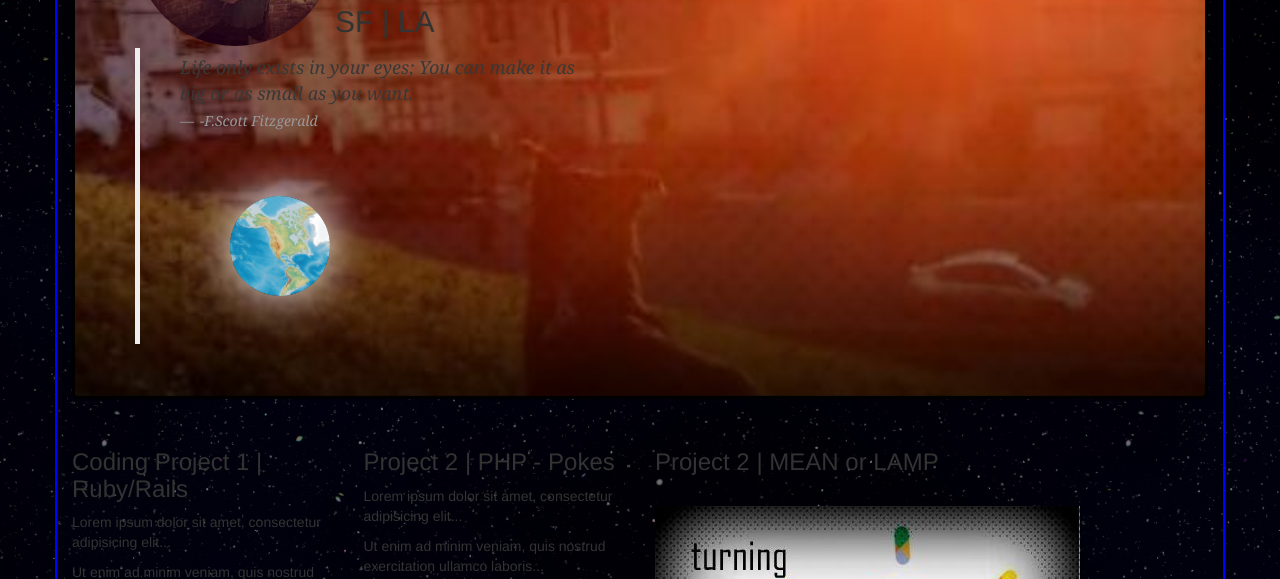
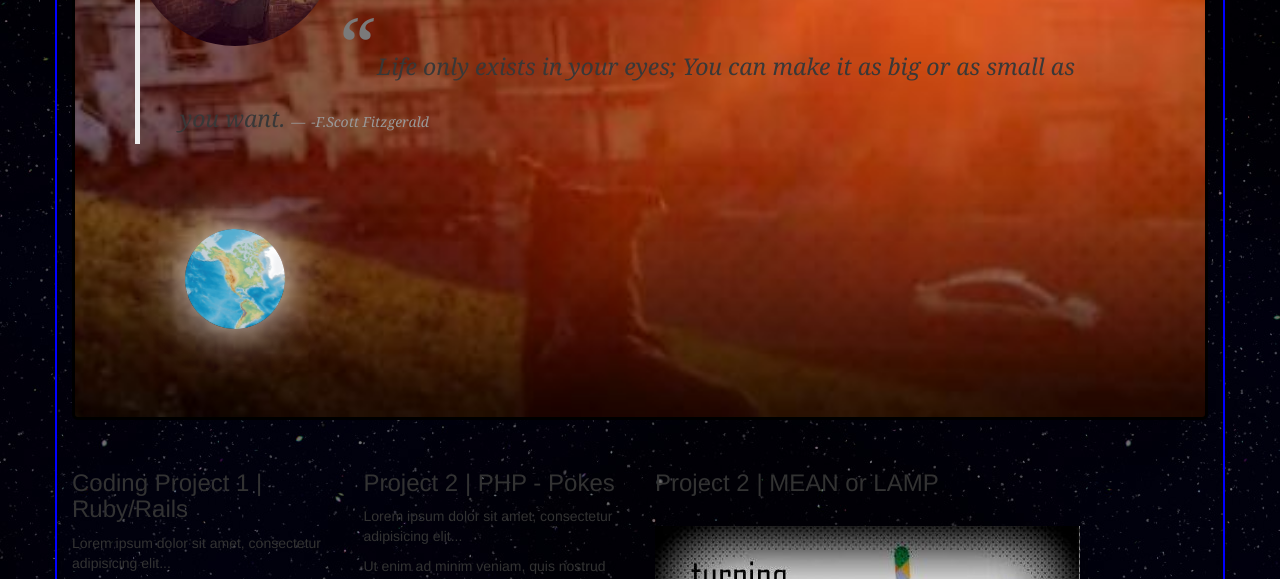
Before and after one commit to v33lynn/vanessalin.xyz, a plain HTML site: page index.html in a window 1280 px wide. Shown: the part 759-1338 px from the top of the page. Drawn offline with nearby package versions, Linux system fonts and the light colour scheme; files whose address does not match are found by name.

Commit message:
deploying to heroku

```diff
--- a/css/bootstrap.min.css
+++ b/css/bootstrap.min.css
@@ -24,34 +24,44 @@ div.container{
 	    background-size: cover;
 	    overflow: hidden;
 	}
+		div.jumbotron.img img-responsive{
+			padding-left: 100px;
+			display: right;
+		}
 
 		div.jumbotron blockquote {
 		    font-family: Georgia, serif;
-		    font-size: 18px;
+		    font-size: 23px;
 		    font-style: italic;
-		    width: 500px;
-		    margin: 0.25em 0;
+		    width: 100%;
 		    padding: 0.35em 40px;
 		    line-height: 1.45;
 		    position: left;
 		    color: #383838;
 		}
 
+		div.jumbotron h1{
+			font-family: lobster;
+			}
+
+			div.jumbotron h2{
+			font-family: lobster;
+			text-align: center;
+			}
+
 		blockquote:before {
 		    display: inline-block;
-		    padding-left: 10px;
 		    content: "\201C";
 		    font-size: 80px;
-		    position: absolute;
-		    left: -20px;
-		    top: -20px;
+		    position: left;
+		    left: 20px;
 		    color: #7a7a7a;
 		}
 
 		blockquote cite {
 		    color: #999999;
 		    font-size: 14px;
-		    display: block;
+		    display: top right;
 		    margin-top: 5px;
 		}
 
--- a/index.html
+++ b/index.html
@@ -11,6 +11,7 @@
 
   <link rel="stylesheet" href="css/bootstrap.min.css">
   <link rel="stylesheet" href="css/planetarium.css">
+  <link href="http://fonts.googleapis.com/css?family=Lobster" rel="stylesheet" type="text/css">
 
   <link rel="stylesheet" href="http://maxcdn.bootstrapcdn.com/bootstrap/3.3.5/css/bootstrap.min.css">
 
@@ -38,8 +39,7 @@
     <img src="picz/avatar.jpg" alt="avatar" class="img-circle pull-left responsive"> <h1> Vanessa Lin | Web Developer </h1>
     <h2> SF | LA </h2>
 
-    <blockquote> <i> Life only exists in your eyes; You can make it as big or as small as you want. </i> <cite> -F.Scott Fitzgerald </cite>
-
+    <blockquote> <i> Life only exists in your eyes; You can make it as big or as small as you want. </i> <cite> -F.Scott Fitzgerald </cite> </blockquote>
      <div class="earth planet" data-ptr-autospin="2600ms" data-ptr-float data-ptr-glow="0 0 50px #fff" > </div>
 
   <script type="text/javascript">
```
